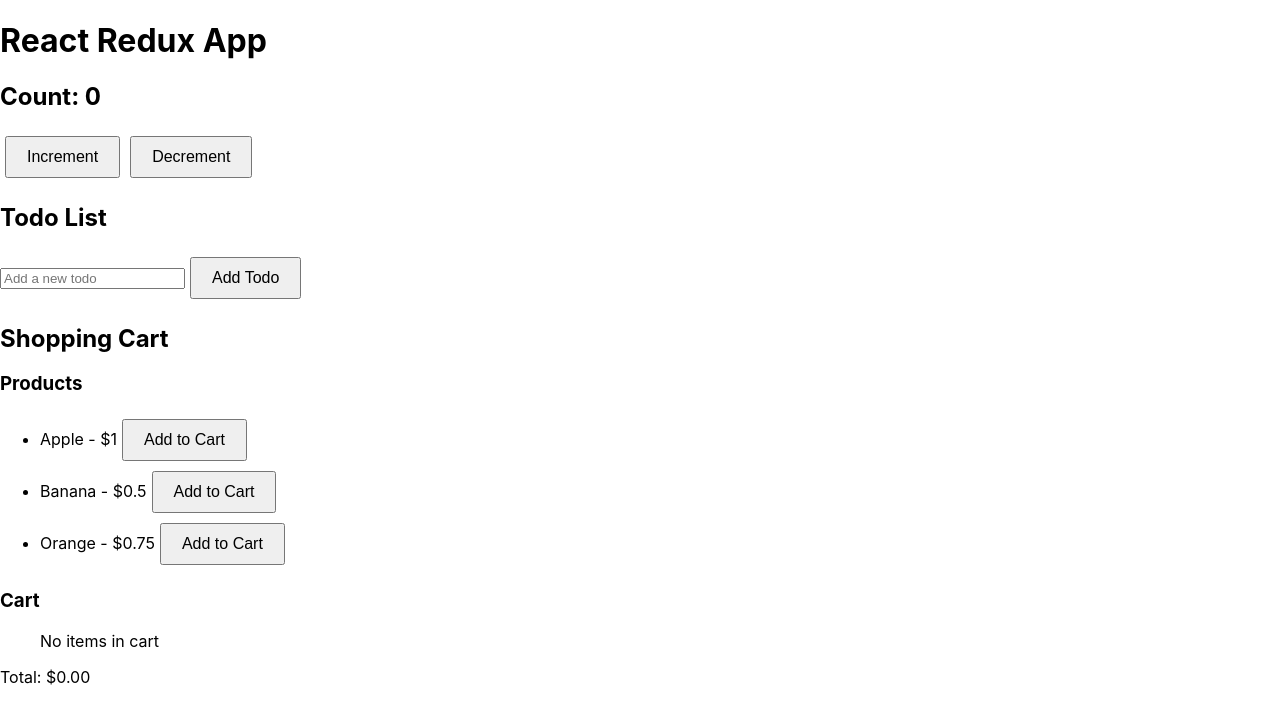
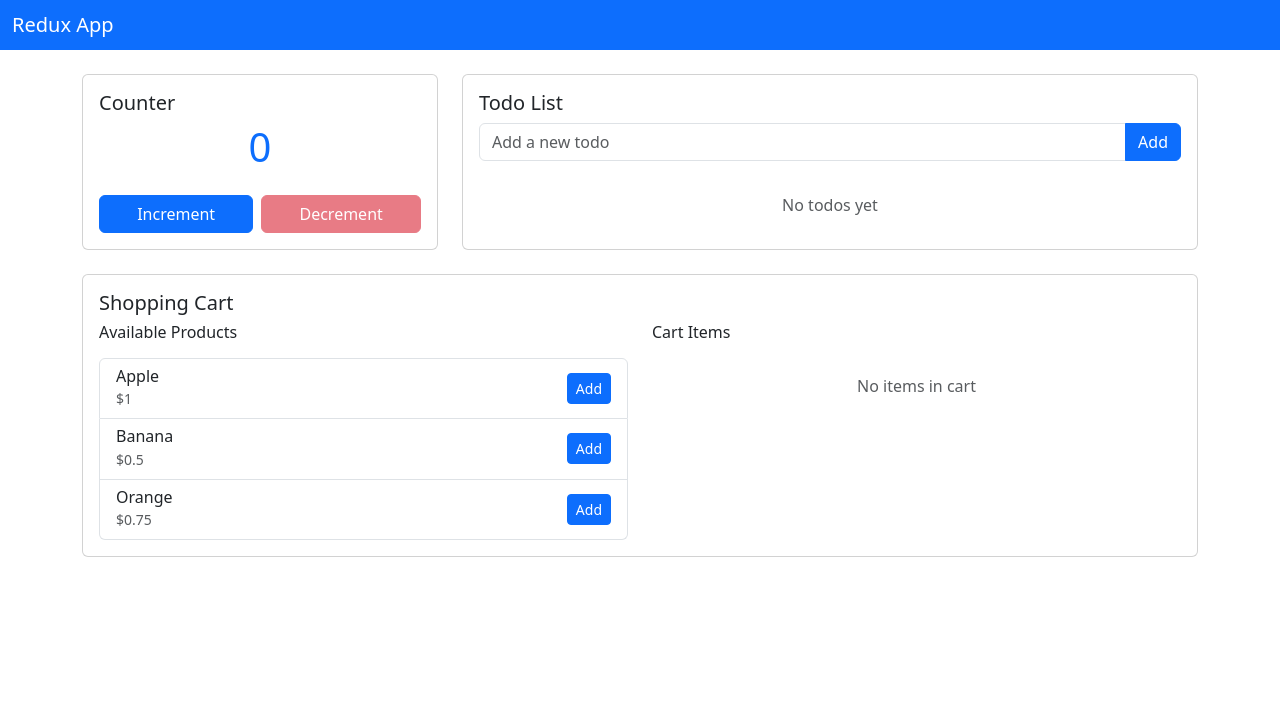
Before and after one commit to surya489/react-redux, a React (Create React App) app: page / in a window 1280 px wide. Shown: the top 724 px of the page. Built offline with nearby package versions, Linux system fonts and the light colour scheme.

Commit message:
feat : UI update

```diff
--- a/package.json
+++ b/package.json
@@ -7,7 +7,9 @@
     "@testing-library/jest-dom": "^6.9.1",
     "@testing-library/react": "^16.3.2",
     "@testing-library/user-event": "^13.5.0",
+    "bootstrap": "^5.3.8",
     "react": "^19.2.5",
+    "react-bootstrap": "^2.10.10",
     "react-dom": "^19.2.5",
     "react-redux": "^9.2.0",
     "react-scripts": "5.0.1",
--- a/public/index.html
+++ b/public/index.html
@@ -24,7 +24,7 @@
       work correctly both with client-side routing and a non-root public URL.
       Learn how to configure a non-root public URL by running `npm run build`.
     -->
-    <title>React App</title>
+    <title>Redux App</title>
   </head>
   <body>
     <noscript>You need to enable JavaScript to run this app.</noscript>
--- a/src/App.js
+++ b/src/App.js
@@ -6,10 +6,26 @@ import Cart from "./components/Cart";
 function App() {
   return (
     <div className="App">
-      <h1>React Redux App</h1>
-      <Counter />
-      <Todo />
-      <Cart />
+      <nav className="navbar navbar-dark bg-primary mb-4">
+        <div className="container-fluid">
+          <span className="navbar-brand mb-0 h1">Redux App</span>
+        </div>
+      </nav>
+      <div className="container">
+        <div className="row g-4">
+          <div className="col-md-4">
+            <Counter />
+          </div>
+          <div className="col-md-8">
+            <Todo />
+          </div>
+        </div>
+        <div className="row mt-4">
+          <div className="col-12">
+            <Cart />
+          </div>
+        </div>
+      </div>
     </div>
   )
 };
--- /dev/null
+++ b/src/components/Button.jsx
@@ -0,0 +1,14 @@
+const Button = ({
+    customClass = "",
+    onClick = () => {},
+    children,
+    disabled = false
+}) => {
+    return (
+        <button className={`btn btn-primary ${customClass}`} onClick={onClick} disabled={disabled}>
+            {children}
+        </button>
+    )
+};
+
+export default Button;
--- a/src/components/Cart.jsx
+++ b/src/components/Cart.jsx
@@ -1,6 +1,7 @@
 import React, { useEffect } from "react";
 import { useDispatch, useSelector } from "react-redux";
 import { addToCart, removeFromCart, updateQuantity, fetchProducts } from "../redux/action";
+import Button from "./Button";
 
 const Cart = () => {
 
@@ -15,7 +16,6 @@ const Cart = () => {
     }, [dispatch]);
 
     const handleAddToCart = (product) => {
-        console.log("Adding to cart:", product);
         const existingItem = cart.find(item => item.id === product.id);
         if (existingItem) {
             dispatch(updateQuantity(existingItem, existingItem.quantity + 1));
@@ -29,38 +29,79 @@ const Cart = () => {
         }
     };
 
+    const totalPrice = cart.reduce((total, item) => total + item.price * item.quantity, 0);
+
     return (
-        <div>
-            <h2>Shopping Cart</h2>
-            {loading && <p>Loading products...</p>}
-            {error && <p>Error: {error}</p>}
-            <h3>Products</h3>
-            <ul>
-                {products.map(product => (
-                    <li key={product.id}>
-                        {product.name} - ${product.price}
-                        <button onClick={() => handleAddToCart(product)}>Add to Cart</button>
-                    </li>
-                ))}
-            </ul>
-            <h3>Cart</h3>
-            <ul>
-                {cart.length > 0 ? (
-                    cart.map(item => (
-                        <div key={item.id}>
-                            <li>
-                                {item.name} - Quantity: {item.quantity} - Total: ${(item.price * item.quantity).toFixed(2)}
-                            </li>
-                            <button onClick={() => dispatch(removeFromCart(item))}>Remove</button>
-                            <button onClick={() => dispatch(updateQuantity(item, item.quantity + 1))}>+</button>
-                            <button onClick={() => dispatch(updateQuantity(item, item.quantity - 1))} disabled={item.quantity <= 1}>-</button>
+        <div className="card">
+            <div className="card-body">
+                <h5 className="card-title">Shopping Cart</h5>
+                <div className="row">
+                    <div className="col-md-6">
+                        <h6 className="mb-3">Available Products</h6>
+                        {loading && <div className="alert alert-info">Loading products...</div>}
+                        {error && <div className="alert alert-danger">Error: {error}</div>}
+                        <div className="list-group">
+                            {products.map(product => (
+                                <div key={product.id} className="list-group-item d-flex justify-content-between align-items-center">
+                                    <div>
+                                        <h6 className="mb-0">{product.name}</h6>
+                                        <small className="text-muted">${product.price}</small>
+                                    </div>
+                                    <Button
+                                        customClass='btn-sm'
+                                        onClick={() => handleAddToCart(product)}
+                                        children="Add"
+                                    />
+                                </div>
+                            ))}
                         </div>
-                    ))
-                ) : (
-                    <p>No items in cart</p>
-                )}
-            </ul>
-            <p>Total: ${cart.reduce((total, item) => total + item.price * item.quantity, 0).toFixed(2)}</p>
+                    </div>
+                    <div className="col-md-6">
+                        <h6 className="mb-3">Cart Items</h6>
+                        {cart.length > 0 ? (
+                            <>
+                                <table className="table table-sm">
+                                    <thead>
+                                        <tr>
+                                            <th>Item</th>
+                                            <th>Qty</th>
+                                            <th>Price</th>
+                                            <th>Actions</th>
+                                        </tr>
+                                    </thead>
+                                    <tbody>
+                                        {cart.map(item => (
+                                            <tr key={item.id}>
+                                                <td>{item.name}</td>
+                                                <td>
+                                                    <div className="btn-group btn-group-sm" role="group">
+                                                        <button type="button" className="btn btn-outline-secondary" onClick={() => dispatch(updateQuantity(item, item.quantity - 1))} disabled={item.quantity <= 1}>-</button>
+                                                        <button type="button" className="btn btn-outline-secondary" disabled>{item.quantity}</button>
+                                                        <button type="button" className="btn btn-outline-secondary" onClick={() => dispatch(updateQuantity(item, item.quantity + 1))}>+</button>
+                                                    </div>
+                                                </td>
+                                                <td>${(item.price * item.quantity).toFixed(2)}</td>
+                                                <td>
+                                                    <Button
+                                                        customClass='btn-sm btn-danger'
+                                                        onClick={() => dispatch(removeFromCart(item))}
+                                                        children="Remove"
+                                                    />
+                                                </td>
+                                            </tr>
+                                        ))}
+                                    </tbody>
+                                </table>
+                                <div className="alert alert-info">
+                                    <strong>Total: ${totalPrice.toFixed(2)}</strong>
+                                </div>
+                            </>
+                        ) : (
+                            <div className="text-center text-muted py-3">No items in cart</div>
+                        )}
+                    </div>
+                </div>
+            </div>
         </div>
     )
 
--- a/src/components/Counter.jsx
+++ b/src/components/Counter.jsx
@@ -1,16 +1,31 @@
 import React from "react";
 import { useDispatch, useSelector } from "react-redux";
 import { increment, decrement } from "../redux/action";
+import Button from "./Button";
 
 const Counter = () => {
     const count = useSelector((state) => state.count);
     const dispatch = useDispatch();
 
     return (
-        <div className="counter">
-            <h2>Count: {count}</h2>
-            <button onClick={() => dispatch(increment())}>Increment</button>
-            <button onClick={() => dispatch(decrement())}>Decrement</button>
+        <div className="card">
+            <div className="card-body">
+                <h5 className="card-title">Counter</h5>
+                <div className="display-6 text-center mb-4 text-primary">{count}</div>
+                <div className="d-flex gap-2">
+                    <Button
+                        customClass="flex-grow-1"
+                        onClick={() => dispatch(increment())}
+                        children="Increment"
+                    />
+                    <Button
+                        customClass="flex-grow-1 btn-danger"
+                        onClick={() => dispatch(decrement())}
+                        children="Decrement"
+                        disabled={count <= 0}
+                    />
+                </div>
+            </div>
         </div>
     )
 
--- a/src/components/Todo.jsx
+++ b/src/components/Todo.jsx
@@ -1,6 +1,7 @@
 import React, { useState } from 'react';
 import { useSelector, useDispatch } from 'react-redux';
 import { addTodo, toggleTodo, deleteTodo } from '../redux/action';
+import Button from './Button';
 
 const Todo = () => {
     const [text, setText] = useState('');
@@ -23,28 +24,46 @@ const Todo = () => {
     };
 
     return (
-        <div>
-            <h2>Todo List</h2>
+        <div className='card'>
+            <div className='card-body'>
+                <h5 className='card-title'>Todo List</h5>
+                <div className='input-group mb-3'>
                     <input
                         type="text"
+                        className='form-control'
                         value={text}
                         onChange={(e) => setText(e.target.value)}
                         placeholder="Add a new todo"
                     />
-            <button onClick={handleAddTodo}>Add Todo</button>
-            <ul>
-                {todos.map(todo => (
-                    <li key={todo.id}>
+                    <Button
+                        customClass=''
+                        onClick={handleAddTodo}
+                        children="Add"
+                    />
+                </div>
+                <div className='list-group'>
+                    {todos.length > 0 ? (
+                        todos.map(todo => (
+                            <div key={todo.id} className='list-group-item d-flex justify-content-between align-items-center'>
                                 <span
-                            style={{ textDecoration: todo.completed ? 'line-through' : 'none' }}
+                                    style={{ textDecoration: todo.completed ? 'line-through' : 'none', cursor: 'pointer' }}
                                     onClick={() => handleToggleTodo(todo.id)}
+                                    className={`flex-grow-1 ${todo.completed ? 'text-muted' : ''}`}
                                 >
                                     {todo.text}
                                 </span>
-                        <button onClick={() => handleDeleteTodo(todo.id)}>Delete</button>
-                    </li>
-                ))}
-            </ul>
+                                <Button
+                                    children="Delete"
+                                    onClick={() => handleDeleteTodo(todo.id)}
+                                    customClass='btn-sm btn-danger'
+                                />
+                            </div>
+                        ))
+                    ) : (
+                        <div className='text-center text-muted py-3'>No todos yet</div>
+                    )}
+                </div>
+            </div>
         </div>
     );
 };
--- a/src/index.js
+++ b/src/index.js
@@ -5,6 +5,8 @@ import App from './App';
 import reportWebVitals from './reportWebVitals';
 import { Provider } from 'react-redux';
 import store from './redux/store';
+import 'bootstrap/dist/css/bootstrap.min.css';
+import 'bootstrap/dist/js/bootstrap.bundle.min';
 
 const root = ReactDOM.createRoot(document.getElementById('root'));
 root.render(
```
Also changed, not shown: 1 other file (tests, documents, lock files or other folders). Lines whose indentation alone changed are shown as unchanged.
